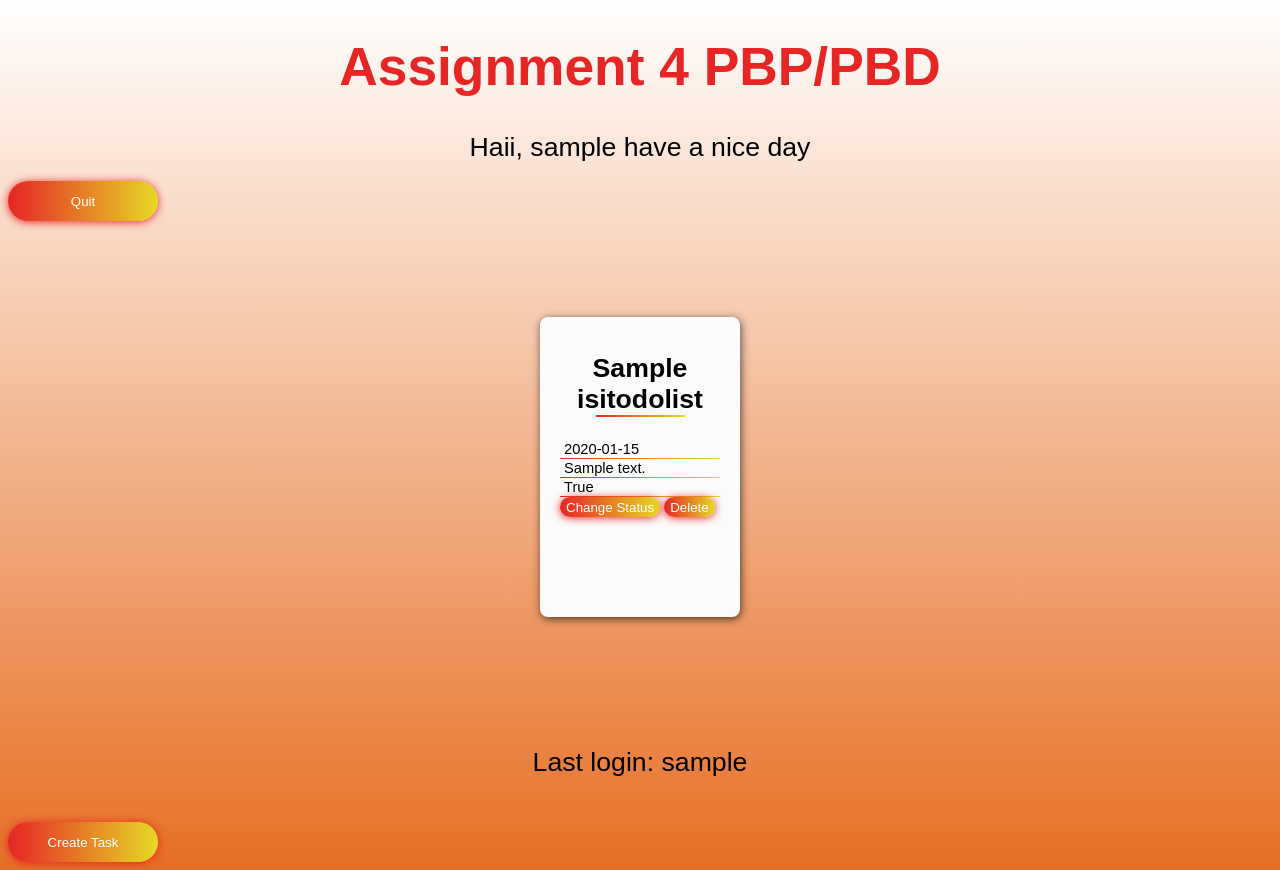
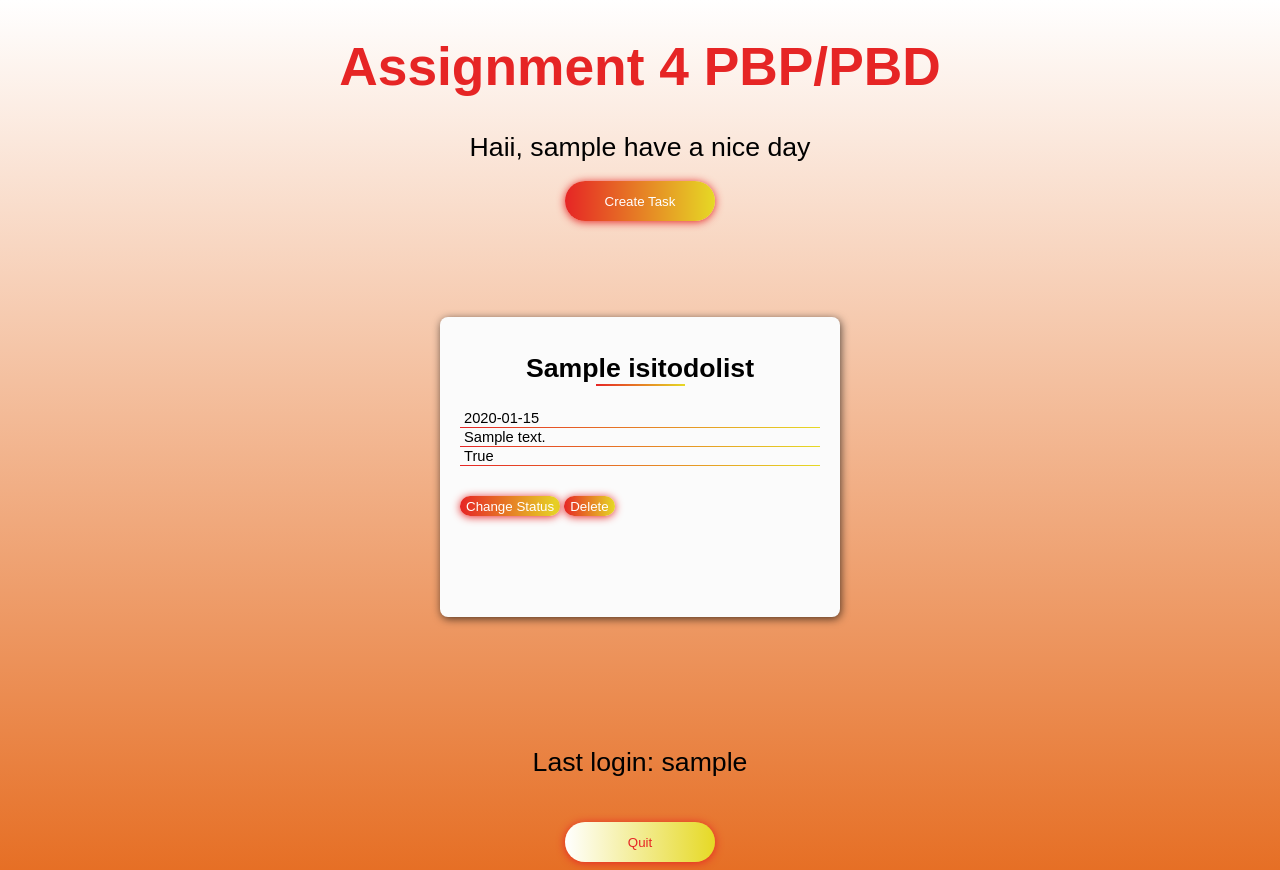
Before and after one commit to hikamfajduani/Repo-Hikam-Tugas1, a Django app: template todolist/templates/todolist.html in a window 1280 px wide. Run offline with Django 4.2, Linux system fonts and the light colour scheme; a user stored in the database is signed in; tables that the repository leaves empty hold one stand-in row (values such as "Sample post"); the template is opened without the code that fills it: values that come from a table or form of the project are taken from there, most other values are stand-ins (such as "Sample title", 1, 10 or a date in 2020).

Commit message:
menambahkan file baru

```diff
--- a/todolist/templates/todolist.html
+++ b/todolist/templates/todolist.html
@@ -1,6 +1,10 @@
 {% extends 'base.html' %}
  {% block content %}
  <style>
+    *,
+    *::before,
+    *::after {
+    box-sizing: border-box; }
     a {
     text-decoration: none;
     }
@@ -41,7 +45,7 @@
     box-shadow: 1px 2px 8px rgba(0, 0, 0, 0.65);
     height: 300px;
     margin: 6rem auto 8.1rem auto;
-    width: 200px;
+    width: 400px;
     }
     #card-content {
     padding: 5px 20px;
@@ -56,6 +60,9 @@
     word-wrap: break-word;
     word-break: normal;
     hyphens: auto;
+    }
+    #card:hover{
+      box-shadow: 0px 1px 18px #e62525;
     }
     #signup {
     color: #e62525;
@@ -74,7 +81,7 @@
     font-family: "Raleway SemiBold", sans-serif;
     height: 20px;
     margin: 0 auto;
-    margin-top: auto;
+    margin-top: 30px;
     transition: 0.25s;
     align-items: center;
     }
@@ -94,9 +101,32 @@
     transition: 0.25s;
     width: 150px;
     text-align: center;
+    display: flex;
+    align-items: center;
+    justify-content: center;
+    }
+    #other1-btn {
+    background: -webkit-linear-gradient(right, #e6d925, #ffffff);
+    border: none;
+    border-radius: 21px;
+    box-shadow: 0px 1px 8px #e62525;
+    cursor: pointer;
+    color: #e62525;
+    font-family: "Raleway SemiBold", sans-serif;
+    height: 40px;
+    margin: auto;
+    transition: 0.25s;
+    width: 150px;
+    text-align: center;
+    display: flex;
+    align-items: center;
+    justify-content: center;
     }
     #other-btn:hover {
     box-shadow: 0px 1px 18px #e62525;
+    }
+    #other1-btn:hover {
+    box-shadow: 0px 1px 18px #ffffff;
     }
     .form {
     align-items: left;
@@ -134,8 +164,8 @@
 
 <h1 class="body-text">Haii, {{ user.get_username }} have a nice day</h1>
 
-<a href="{% url 'todolist:logout' %}">
-  <input id="other-btn" type="button" value="Quit" />
+<a href="{% url 'todolist:create' %}">
+  <input id="other-btn" type="button" value="Create Task" />
 </a>
 
 {% for todo in list_todo %}
@@ -175,8 +205,8 @@
 {% endfor %}
 
 <h5 class="body-text">Last login: {{ last_login }}</h5>
-<a href="{% url 'todolist:create' %}">
-  <input id="other-btn" type="button" value="Create Task" />
+
+<a href="{% url 'todolist:logout' %}">
+  <input id="other1-btn" type="button" value="Quit" />
 </a>
-
 {% endblock content %}
```
